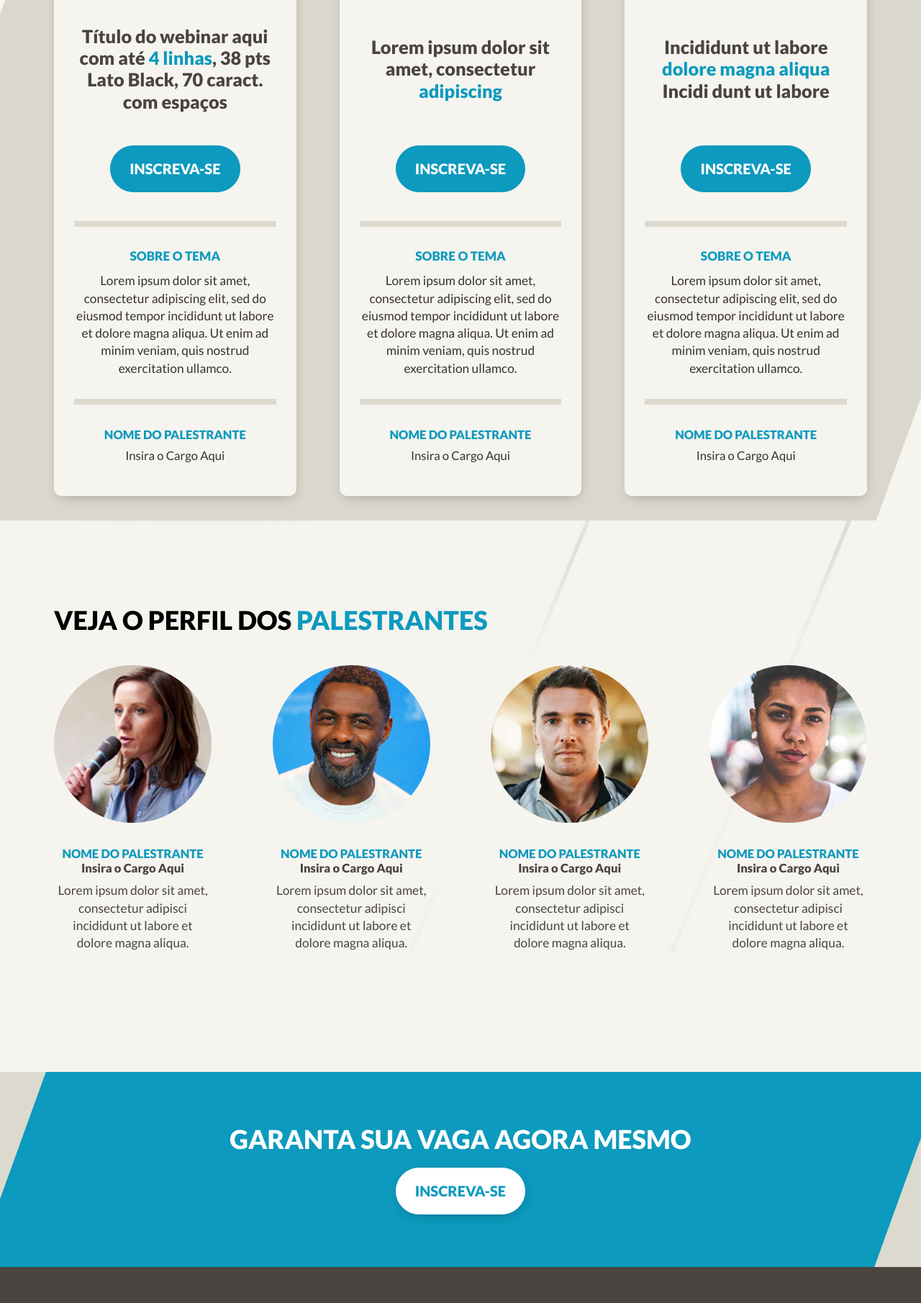
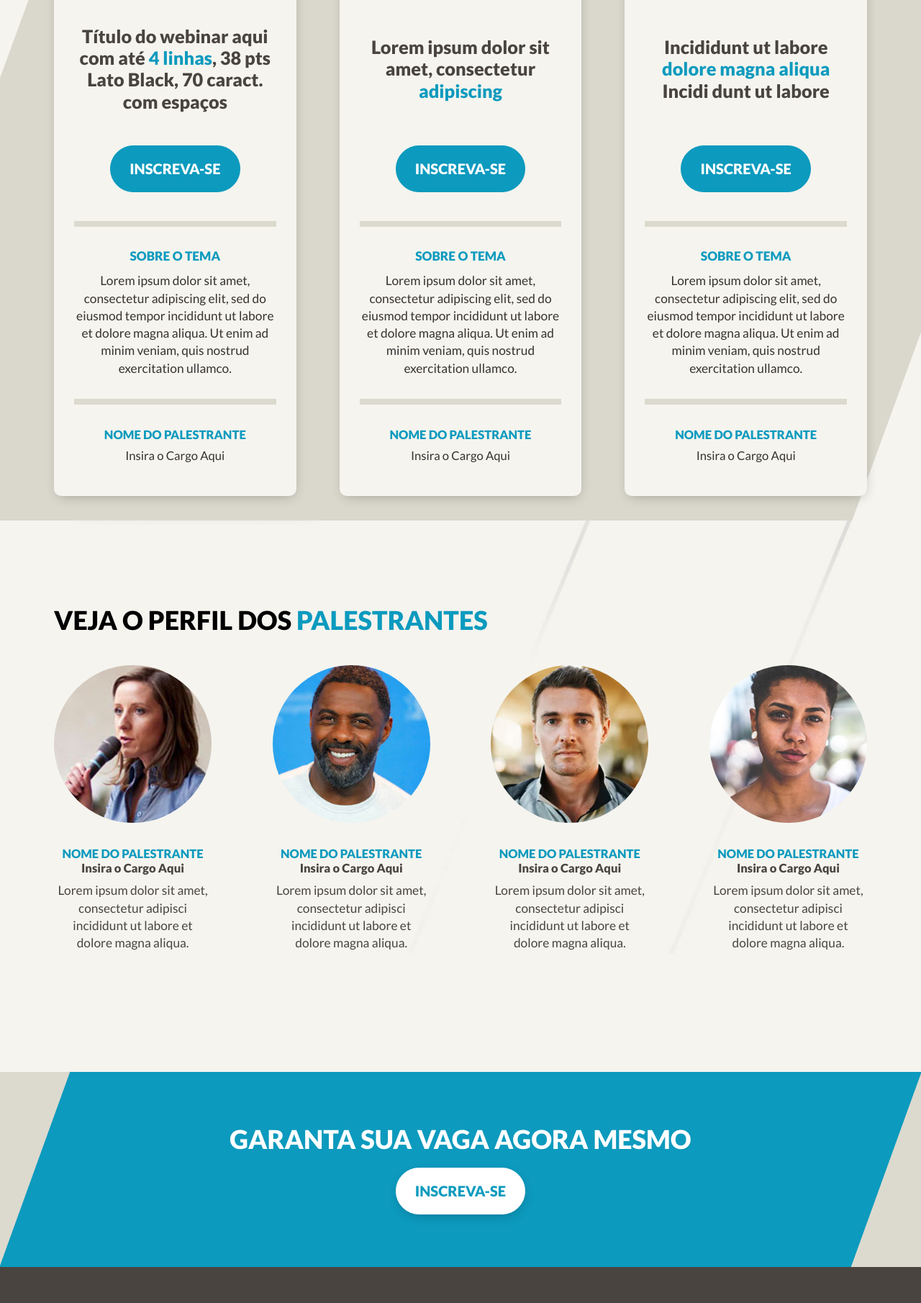
Before and after one commit to danielbelentini/danielbelentini.github.io, a website: page landing-webinar/index.html in a window 1280 px wide. Shown: the part 1529-3339 px from the top of the page at 72% size. Drawn offline with Linux system fonts and the light colour scheme; a script that the page names is missing.

Commit message:
finalizado

```diff
--- a/landing-webinar/src/css/content/_cta.sass
+++ b/landing-webinar/src/css/content/_cta.sass
@@ -3,12 +3,13 @@
   height: 33.9vh
   background-color: map-get($colors, cerulean)
   overflow: hidden
+  position: relative
 
   .container
     width: 100%
     display: flex
     align-items: center
-    position: relative
+    position: static
     height: 100%
 
     &:before,
@@ -26,7 +27,7 @@
       border-color: map-get($colors, moon_mist) transparent transparent transparent
       top: 0
       left: 0
-      transform: translateX(-91%)
+      transform: translateX(calc(-100% + 7.6vw))
 
     &:after
       width: 0
@@ -36,7 +37,7 @@
       border-color: map-get($colors, moon_mist) transparent transparent transparent
       bottom: 0
       right: 0
-      transform: translateX(90%) rotate(180deg)
+      transform: translateX(calc(100% - 7.6vw)) rotate(180deg)
 
     .content
       width: 100%
@@ -72,9 +73,6 @@
     // .content
   // .container
 // #cta
-
-
-
 
 
 @media (max-width: 1023px)
--- a/landing-webinar/src/css/content/_topics.sass
+++ b/landing-webinar/src/css/content/_topics.sass
@@ -5,13 +5,13 @@
     padding: 14.94vh 0 7.6vh
 
   .topics-list
+    position: relative
     background-color: map-get($colors, westar)
-    position: relative
     overflow: hidden
 
     .container
       padding: 4.24vh 20px
-      position: relative
+      position: static
 
       &:before,
       &:after
@@ -28,7 +28,7 @@
         border-color: map-get($colors, pampas) transparent transparent transparent
         top: 0
         left: 0
-        transform: translateX(-91%)
+        transform: translateX(calc(-100% + 7.5vw))
 
       &:after
         width: 0
@@ -38,7 +38,7 @@
         border-color: map-get($colors, pampas) transparent transparent transparent
         bottom: -1px
         right: 0
-        transform: translateX(92%) rotate(180deg)
+        transform: translateX(calc(100% - 7.5vw)) rotate(180deg)
 
       > ul
         width: 100%
```
Also changed, not shown: landing-webinar/dist/css/style.css.
